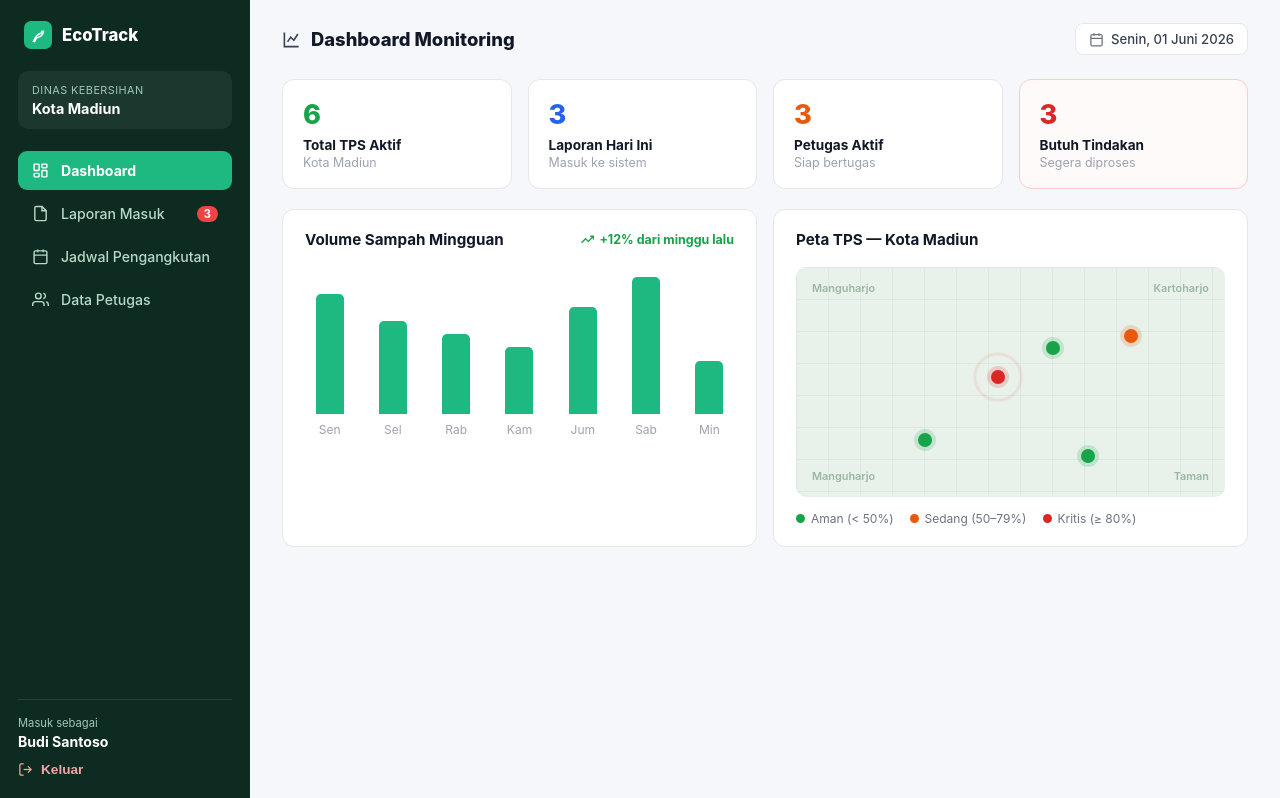
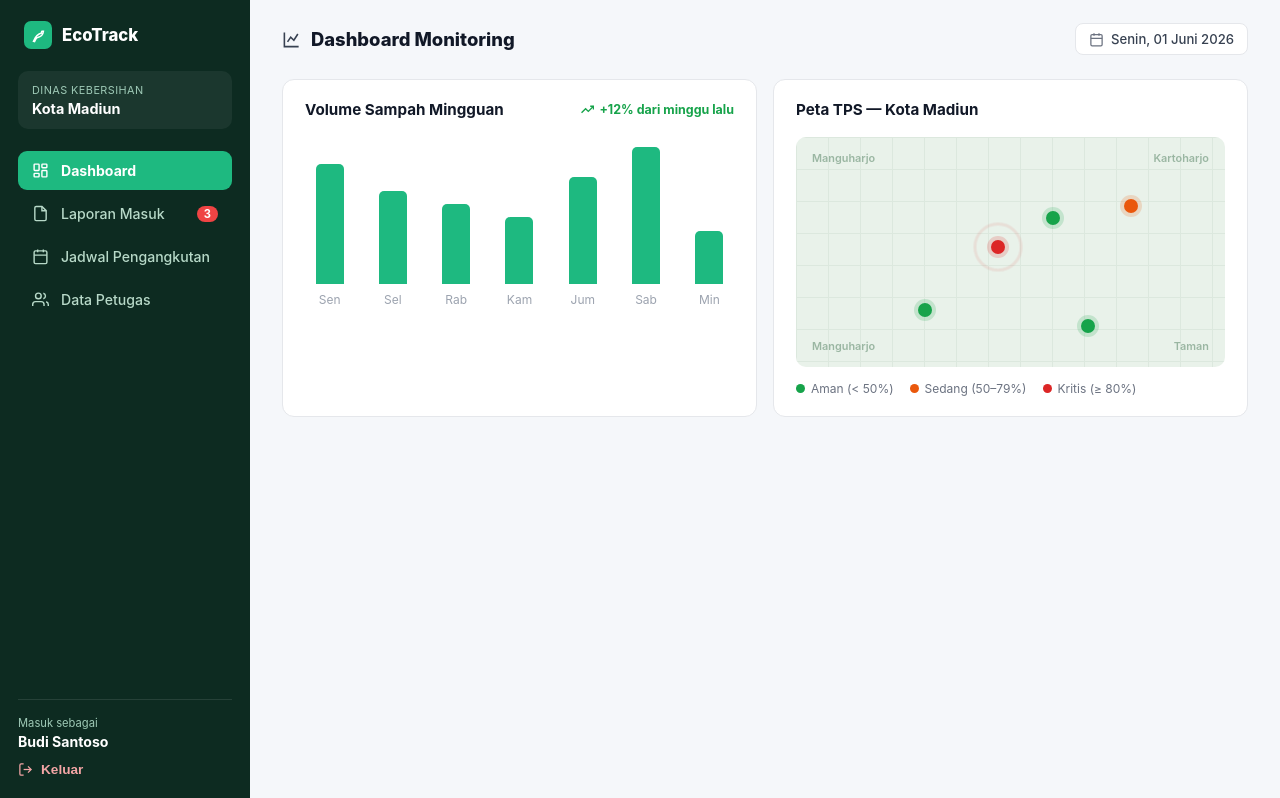
Before and after one commit to Rusyard/EcoTrack, a Laravel app: page /beranda-dinas in a window 1280 px wide. Shown: the part 21-819 px from the top of the page. Run offline with Laravel 12, Linux system fonts and the light colour scheme; a user stored in the database is signed in; data comes from the database, SQL or seed files in the repository; style sheets or scripts are compiled from the project's sources.

Commit message:
Hapus kartu statistik dashboard(dinas)

```diff
--- a/app/Http/Controllers/DinasController.php
+++ b/app/Http/Controllers/DinasController.php
@@ -20,12 +20,6 @@ class DinasController extends Controller
         return view('beranda_dinas', [
             'judul'           => 'EcoTrack - Dashboard Monitoring',
             'kenaikanVolume'  => '+12% dari minggu lalu',
-            'statistik'       => [
-                ['warna' => 'green',  'nilai' => 6, 'judul' => 'Total TPS Aktif',  'keterangan' => 'Kota Madiun',     'bahaya' => false],
-                ['warna' => 'blue',   'nilai' => 3, 'judul' => 'Laporan Hari Ini', 'keterangan' => 'Masuk ke sistem', 'bahaya' => false],
-                ['warna' => 'orange', 'nilai' => 3, 'judul' => 'Petugas Aktif',    'keterangan' => 'Siap bertugas',   'bahaya' => false],
-                ['warna' => 'red',    'nilai' => 3, 'judul' => 'Butuh Tindakan',   'keterangan' => 'Segera diproses', 'bahaya' => true],
-            ],
             'volumeMingguan'  => [
                 ['hari' => 'Sen', 'tinggi' => 75],
                 ['hari' => 'Sel', 'tinggi' => 58],
--- a/resources/views/beranda_dinas.blade.php
+++ b/resources/views/beranda_dinas.blade.php
@@ -19,13 +19,6 @@
 @endsection
 
 @section('content')
-    <!-- STAT CARDS -->
-    <div class="stat-grid">
-      @foreach ($statistik as $s)
-        @include('partials.stat_card_dinas', ['s' => $s])
-      @endforeach
-    </div>
-
     <!-- PANELS -->
     <div class="panel-grid">
       <div class="panel">
```
